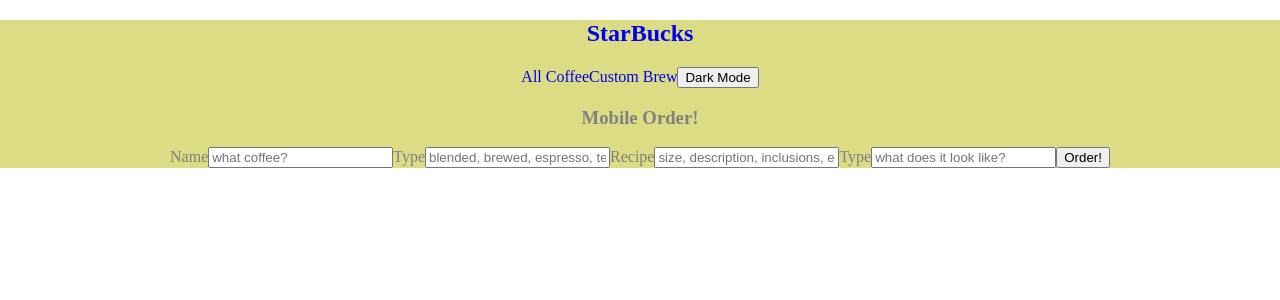
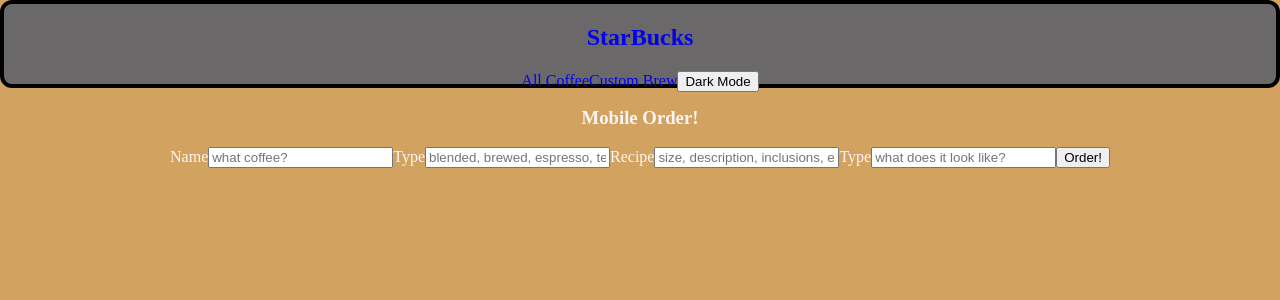
Before and after one commit to JamesSalcedo001/React-Project, a React (Create React App) app: page /coffee/new in a window 1280 px wide. Shown: the top 300 px of the page. Built offline with nearby package versions, Linux system fonts and the light colour scheme; data requests are answered from the project's data file.

Commit message:
added css to image rounded image to circle and changed the sizing to better fit the card

```diff
--- a/src/App.css
+++ b/src/App.css
@@ -8,12 +8,12 @@
 }
 
 .Light {
-  background-color: rgb(220, 220, 133);
-  color: gray;
+  background-color: rgb(209, 162, 96);
+  color: rgb(255, 245, 245);
 }
 
 .Dark {
-  background-color: black;
+  background-color: rgb(1, 71, 45);
   color: whitesmoke;
 }
 
@@ -22,13 +22,44 @@
   color: rgb(85, 61, 7);
   height: 78vh;
   width: 52vh;
+  border-radius: 5vh;
+  border: solid 1vh rgb(71, 50, 1);
 }
 
 .cards {
   margin: 25vh;
+  margin-left: -2.5vh;
   list-style: none;
   display: grid;
   gap: 6rem;
   grid-template-columns: repeat(auto-fill, minmax(300px, 1fr));
   width: 100%;
 }
+
+.headerDiv {
+  background-color: rgb(106, 104, 104);
+  border: 0.5vh solid black;
+  height: 11vh;
+  border-radius: 1.5vh;
+}
+
+.homeDiv {
+  background-color: inherit;
+  height: 600vh;
+}
+
+.formDiv {
+  height: 300vh;
+  background-color: inherit;
+}
+
+.listDiv {
+  height: 600vh;
+  background-color: inherit;
+}
+
+.image {
+  border-radius: 22vh;
+  width: 310px;
+  height: 310px;
+}
--- a/src/Card.js
+++ b/src/Card.js
@@ -33,7 +33,7 @@
             <h4>{name}</h4>
 
             <figure>
-                <img src={image} alt={name}/>
+                <img className="image" src={image} alt={name}/>
             </figure>
 
             <section>
--- a/src/Form.js
+++ b/src/Form.js
@@ -44,7 +44,7 @@
     }
 
     return (
-        <div>
+        <div className="formDiv">
             <section>
                 <form onSubmit={submit} autoComplete="off">
                     <h3>Mobile Order!</h3>
--- a/src/Header.js
+++ b/src/Header.js
@@ -9,7 +9,7 @@
     const buttonText = darkMode ? "Light Mode" : "Dark Mode"
 
     return (
-        <header className={darkMode ? "Dark" : "Light"}>
+        <header className="headerDiv">
             <nav>
                 <Link to="/" style={{textDecoration:"none"}}>
                     <h1>StarBucks</h1>
--- a/src/Home.js
+++ b/src/Home.js
@@ -15,7 +15,7 @@
 
 
     return (
-        <div>
+        <div className="homeDiv">
             <h1>HOMEPAGE</h1>
             <p>My Name is James Salcedo and I am an Aspiring Software Engineer! Welcome to My Site!</p>
             { "The Time is Now: "}<Clock/>
--- a/src/List.js
+++ b/src/List.js
@@ -9,7 +9,7 @@
     })
 
     return (
-        <div>
+        <div className="listDiv">
             <ul className="cards">{coffeeMap}</ul>
         </div>
     )
```
